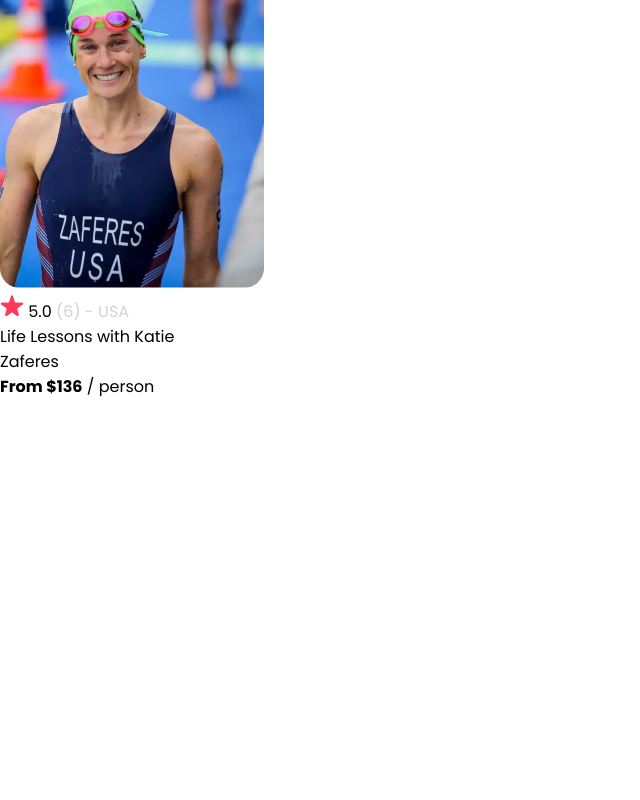
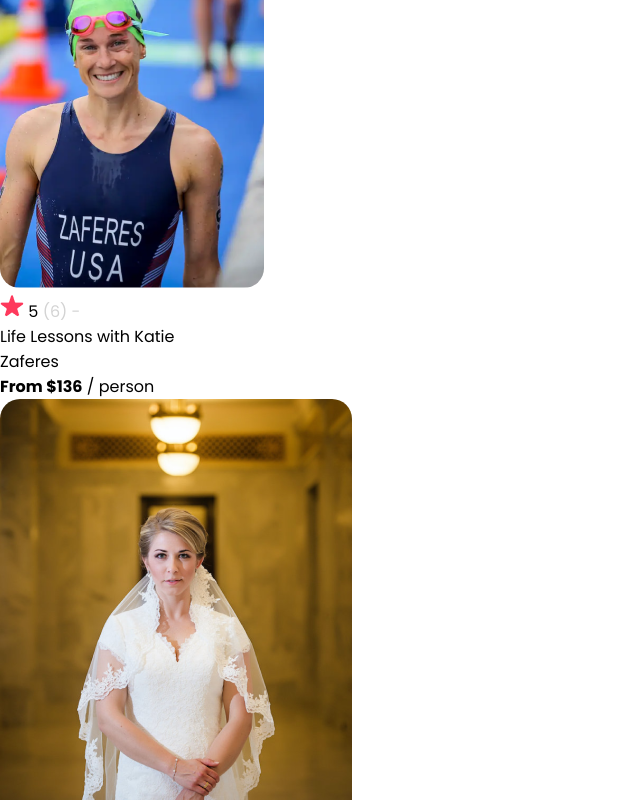
Before and after one commit to AlasdairWallaceMackie/airbnb-clone, a React (Create React App) app: page / in a window 1280 px wide. Shown: the part 997-1797 px from the top of the page, without its empty margins (0-640 px from the left). Before the commit the page ends 1396 px from the top, so only its background shows below. Built offline with nearby package versions, Linux system fonts and the light colour scheme.

Commit message:
Card info now pulled from data file

```diff
--- a/src/App.js
+++ b/src/App.js
@@ -1,22 +1,32 @@
 import Navbar from "./components/Navbar"
 import Hero from "./components/Hero"
 import Card from "./components/Card"
-import Contacts from "./components/Contacts"
+
+import data from "./data"
 
 export default function App(){
+    const experienceCards = data.map(function(data){
+        return(
+            <Card
+                id = {data.id}
+                title = {data.title}
+                description = {data.description}
+                price = {data.price}
+                img = {data.coverImg}
+                rating = {data.stats.rating}
+                reviewCount = {data.stats.reviewCount}
+                location = {data.location}
+                openSpots = {data.openSpots}
+            />
+        )
+    })
     return(
         <div>
             <Navbar/>
             <Hero/>
-            <Card
-                img = "katie-zaferes.png"
-                rating = "5.0"
-                reviewCount = {6}
-                country = "USA"
-                title = "Life Lessons with Katie Zaferes"
-                price = {136}
-            />
-            {/* <Contacts/> */}
+            <div className="experience-list">
+                {experienceCards}
+            </div>
         </div>
     )
 }
```
